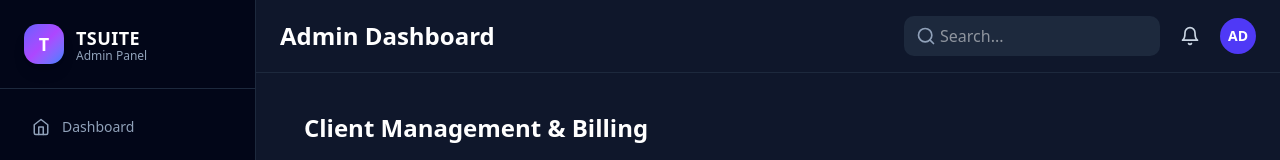
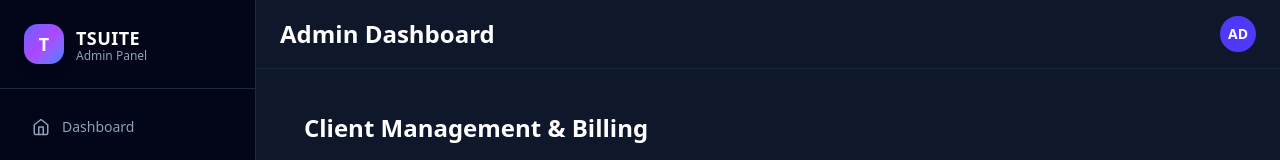
Before and after one commit to chackochii/projectManagementFE, a Next.js app: page /admin/clients in a window 1280 px wide. Shown: the top 160 px of the page. Built offline with nearby package versions, Linux system fonts and the light colour scheme; no server answers.

Commit message:
Comment out search bar and bell icon
Commented out the search bar and bell icon in the admin topbar.

```diff
--- a/app/components/adminTopbar.js
+++ b/app/components/adminTopbar.js
@@ -13,7 +13,7 @@ export default function AdminTopbar() {
       <div className="flex items-center gap-3 sm:gap-5">
 
         {/* Search Bar */}
-        <div className="relative w-28 sm:w-40 md:w-64">
+        {/* <div className="relative w-28 sm:w-40 md:w-64">
           <FiSearch className="absolute left-3 top-1/2 -translate-y-1/2 text-slate-400 w-4 h-4 sm:w-5 sm:h-5" />
           <input
             type="text"
@@ -21,10 +21,10 @@ export default function AdminTopbar() {
             className="bg-slate-800 text-white pl-9 pr-3 py-1.5 sm:py-2 rounded-lg w-full
                        focus:outline-none focus:ring-2 focus:ring-blue-500 transition-all text-sm sm:text-base"
           />
-        </div>
+        </div> */}
 
         {/* Bell Icon */}
-        <FiBell className="text-slate-300 w-5 h-5 cursor-pointer hover:text-white transition" />
+        {/* <FiBell className="text-slate-300 w-5 h-5 cursor-pointer hover:text-white transition" /> */}
 
         {/* Avatar */}
         <div className="w-8 h-8 sm:w-9 sm:h-9 rounded-full bg-indigo-600
```
